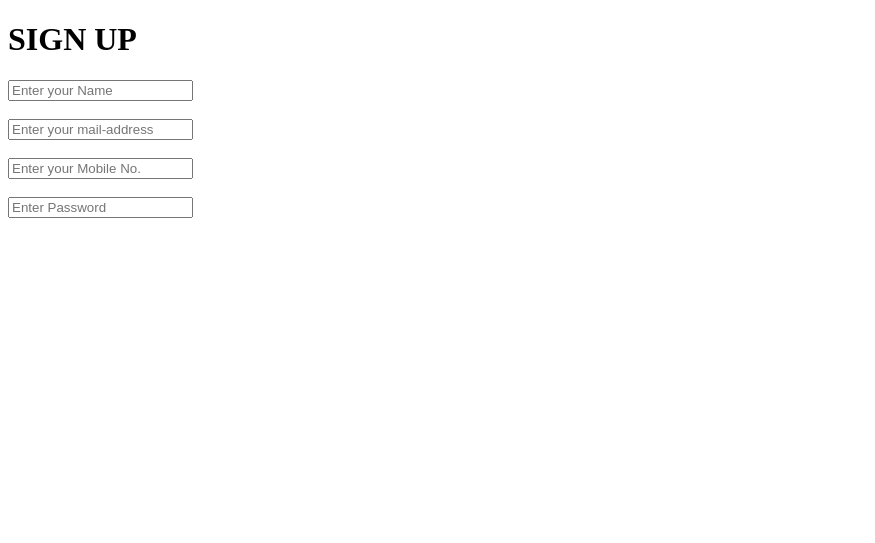
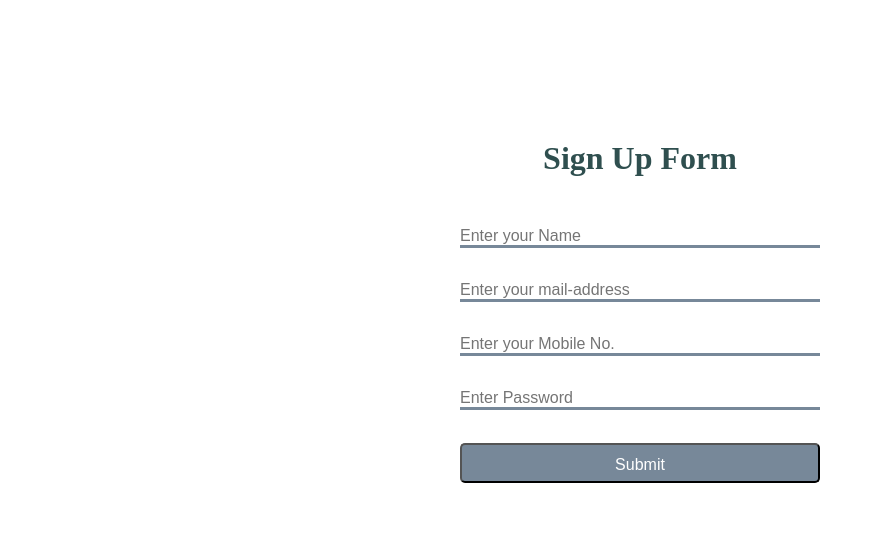
Before and after one commit to nidhi2611/fullstack-backend2021, a plain HTML site: page index.html in a window 1280 px wide. Shown: the whole page, without its empty margins (0-875 px from the left). Drawn offline with Linux system fonts and the light colour scheme.

Commit message:
css added and html updated

```diff
--- a/index.html
+++ b/index.html
@@ -2,11 +2,11 @@
 <html>
     <head>
         <title>Sign Up Form</title>
-        <!--<link rel="stylesheet" href="index_css.css">-->
+        <link rel="stylesheet" href="index_css.css">
     </head>
     <body>
         <form action="">
-            <h1>SIGN UP</h1>
+            <h1>Sign Up Form</h1>
 
             <label for="name">
                 <input type="text" class="name" id="name" placeholder="Enter your Name">
@@ -28,6 +28,7 @@
             </label>
             </br></br>
 
+            <button type="submit">Submit</button>
         </form>
     </body>
 </html>
--- /dev/null
+++ b/index_css.css
@@ -0,0 +1,42 @@
+*{
+    padding: 0;
+    margin: 0;
+    box-sizing: border-box;
+}
+form{
+    display: block;
+    margin-left: auto;
+    margin-right: auto;
+    margin-top:7%;
+    height: 450px;
+    width:400px;
+
+    box-shadow: 10px 10px blur lightslategrey;
+    border-radius: 8px;
+    padding:20px;
+}
+form h1{
+    margin-bottom: 50px;
+    margin-top: 30px;
+    text-align: center;
+    color:darkslategrey;
+    font-weight: bold;
+}
+input{
+    border: 0;
+    outline: 0px;
+    border-bottom: 3px solid lightslategray;
+    width:100%;
+    margin-bottom: 15px;
+    font-size: 16px;
+
+}
+button{
+    width:100%;
+    height:40px;
+    line-height: 40px;
+    font-size:16px;
+    background-color: lightslategray;
+    color: white;
+    border-radius: 5px;
+}
```
